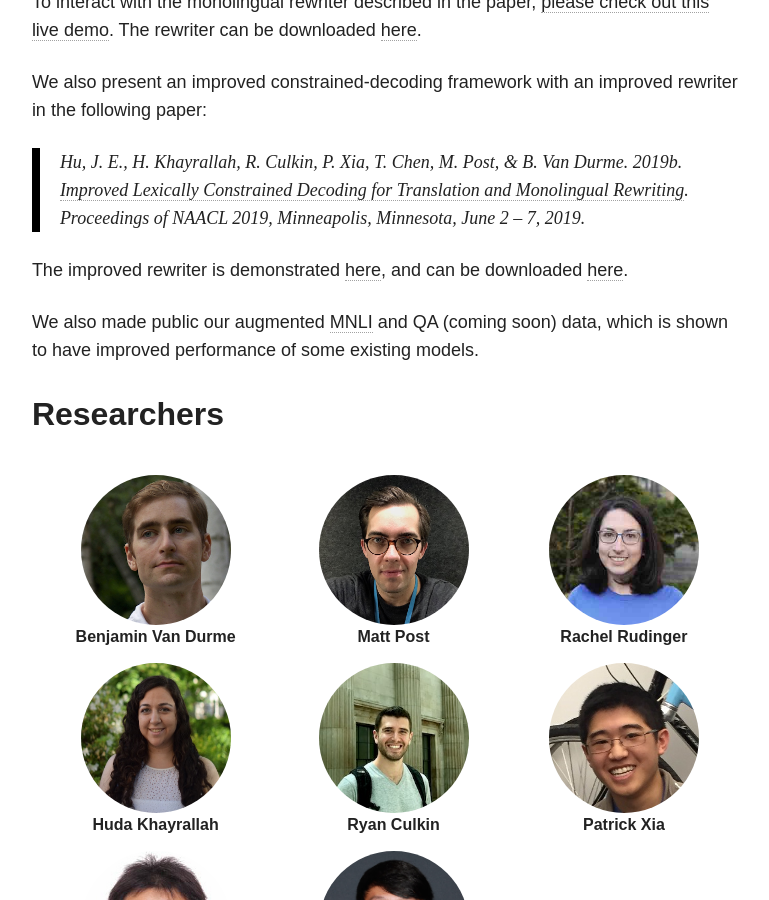
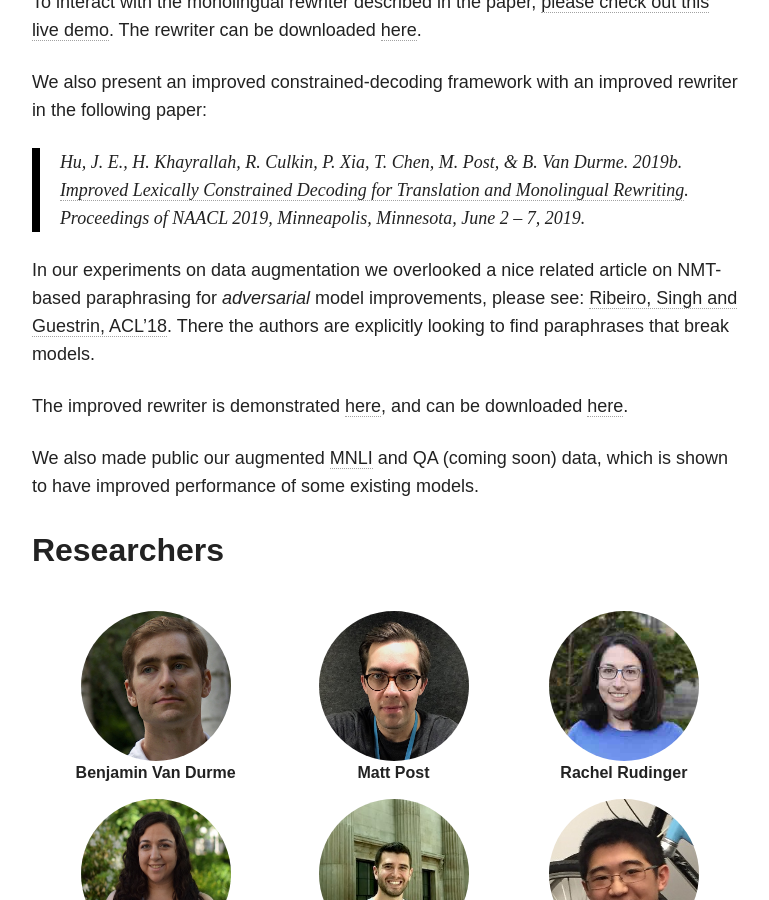
Before and after one commit to decompositional-semantics-initiative/decompositional-semantics-initiative.github.io, a Jekyll site: the page built from projects/parabank/index.md, in a window 1280 px wide and 900 px high, scrolled down 1373 px. Shown: the whole window, without its empty margins (254-1023 px from the left). Built offline with Jekyll 4.4.1, drawn with Linux system fonts in a browser that asks for light colours; nearby versions of some CDN libraries.

Commit message:
add adv paper under PB NAACL citation

```diff
--- a/projects/parabank/index.md
+++ b/projects/parabank/index.md
@@ -19,6 +19,8 @@ We also present an improved constrained-decoding framework with an improved rewr
 
 > Hu, J. E., H. Khayrallah, R. Culkin, P. Xia, T. Chen, M. Post, & B. Van Durme. 2019b. [Improved Lexically Constrained Decoding for Translation and Monolingual Rewriting](http://cs.jhu.edu/~vandurme/papers/parabank-naacl19.pdf). Proceedings of NAACL 2019, Minneapolis, Minnesota, June 2 – 7, 2019.
 
+In our experiments on data augmentation we overlooked a nice related article on NMT-based paraphrasing for <i>adversarial</i> model improvements, please see: [Ribeiro, Singh and Guestrin, ACL'18](https://aclweb.org/anthology/P18-1079).  There the authors are explicitly looking to find paraphrases that break models.
+
 The improved rewriter is demonstrated [here](http://www.cs.jhu.edu/~vandurme/pbr-1b-demo/), and can be downloaded [here](https://github.com/decompositional-semantics-initiative/improved-ParaBank-rewriter/releases/tag/v0.1).
 
 We also made public our augmented [MNLI](http://cs.jhu.edu/~vandurme/data/pMNLI-1.0.tar.gz) and QA (coming soon) data, which is shown to have improved performance of some existing models.
```
Also changed, not shown: 1 other file.
